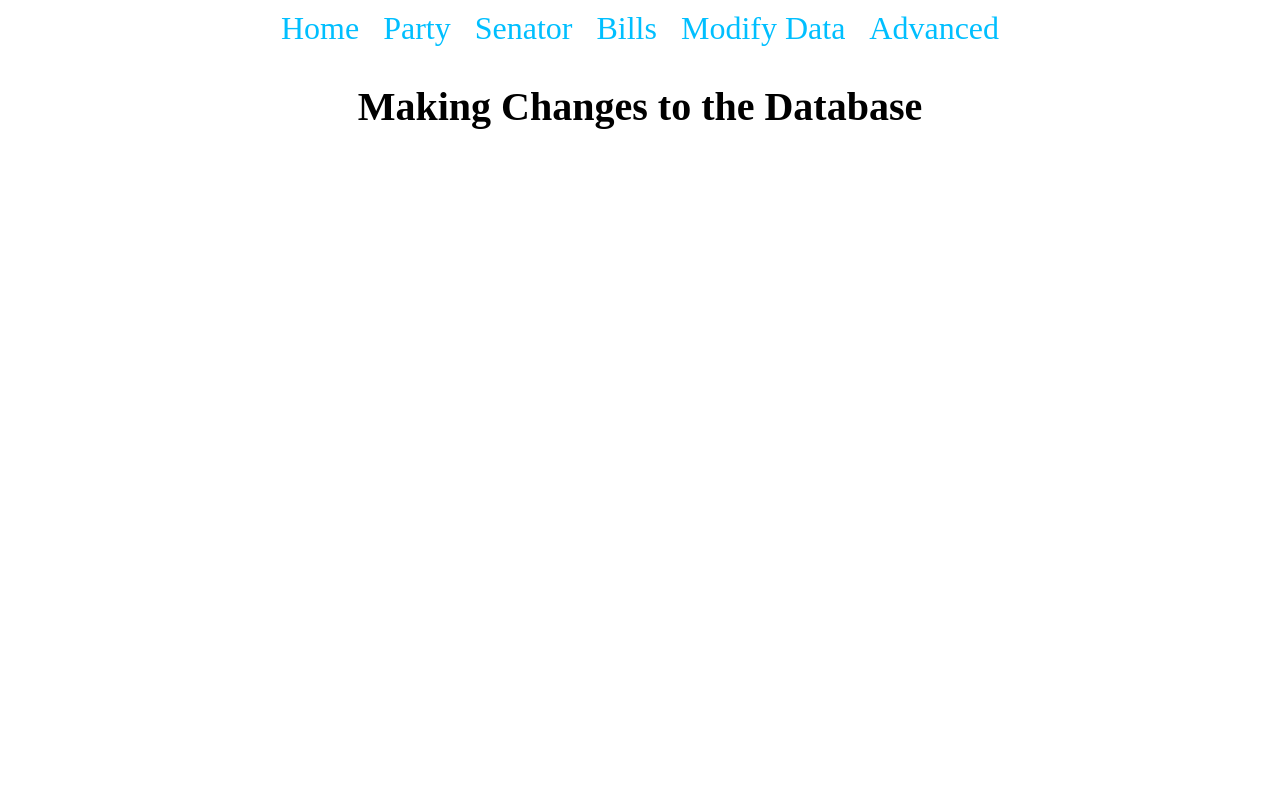
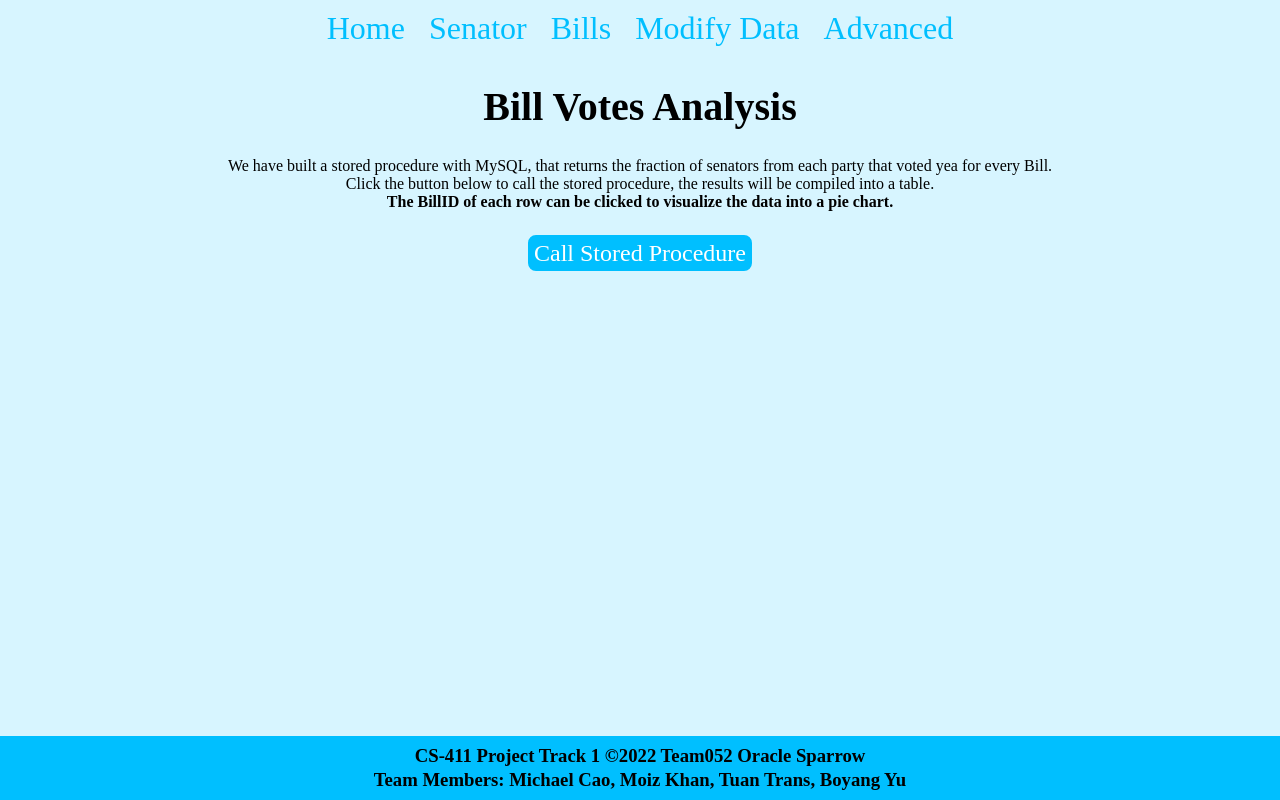
Before and after one commit to mkhan329/cs411-team052-SenatorDB, a React (Create React App) app in the folder vote-record-frontend/: page /bills in a window 1280 px wide. Built offline with nearby package versions, Linux system fonts and the light colour scheme.

Commit message:
Added Donut Chart to Bills Page and Styling to whole website

```diff
--- a/vote-record-frontend/src/App.css
+++ b/vote-record-frontend/src/App.css
@@ -1,43 +1,42 @@
 .App {
   text-align: center;
   font-family: outfit;
-
+  height: auto;
 }
 
-.App-logo {
-  height: 40vmin;
-  pointer-events: none;
+button {
+  font-family: outfit;
+  display: inline-flex;
+  margin: 8px;
+  padding: 4px;
+  font-size: 24px;
+  line-height: 24px;
+  width: fit-content;
+  height: fit-content;
+  background-color: deepskyblue;
+  color:white;
+  transition-duration: 0.2s;
+  text-decoration: none;
+  padding: auto;
+  border-radius: 8px;
+  border: 2px solid deepskyblue;
+}
+button:hover {
+  margin: 8px;
+  padding: 4px;
+  font-size: 24px;
+  line-height: 24px;
+  border: 2px solid deepskyblue;
+  background-color: white;
+  color: deepskyblue;
 }
 
-@media (prefers-reduced-motion: no-preference) {
-  .App-logo {
-    animation: App-logo-spin infinite 20s linear;
-  }
+input {
+  border: 2px solid deepskyblue;
+  background-color: white;
+  border-radius: 8px;
+  padding-left: 8px;
+  font-family: outfit;
+  font-size: 24px;
+  line-height: 24px;
 }
-
-.App-header {
-  background-color: #282c34;
-  min-height: 100vh;
-  display: flex;
-  flex-direction: column;
-  align-items: center;
-  justify-content: center;
-  font-size: calc(10px + 2vmin);
-  color: white;
-}
-
-.App-link {
-  color: #61dafb;
-}
-
-@keyframes App-logo-spin {
-  from {
-    transform: rotate(0deg);
-  }
-  to {
-    transform: rotate(360deg);
-  }
-}
-p {
-  font-size: 22px;
-}
--- a/vote-record-frontend/src/App.js
+++ b/vote-record-frontend/src/App.js
@@ -8,6 +8,7 @@ import Bills from './pages/bills';
 import ModifyData from './pages/modifydata';
 import Advanced from './pages/advquery';
 import NotFound from './pages/404';
+import Footer from './parts/footer';
 
 function App() {
   return (
@@ -22,6 +23,7 @@ function App() {
         <Route exact path="/adv" element={<Advanced/>}/>
         <Route path="*" element={<NotFound/>}/>
       </Routes>
+      <Footer/>
     </div>
     </Router>
   );
--- a/vote-record-frontend/src/index.css
+++ b/vote-record-frontend/src/index.css
@@ -5,6 +5,8 @@ body {
     sans-serif;
   -webkit-font-smoothing: antialiased;
   -moz-osx-font-smoothing: grayscale;
+  background-color: rgb(215, 245, 255);
+  height: 100vh;
 }
 
 code {
--- a/vote-record-frontend/src/pages/Bills.js
+++ b/vote-record-frontend/src/pages/Bills.js
@@ -1,17 +1,136 @@
 import React, { useState } from 'react';
+import ReactDOM from 'react-dom';
 import Axios from 'axios';
+import AntChart from '../parts/charts';
+
 import NavBar from '../parts/navbar';
 
 import './modifydata.css';
 
 function App() {
+  let bills = [];
+  const callProcedure = async () => {
+    document.getElementById("chart-holder").innerHTML = "Waiting For Data ...";
+    console.log("LOL");
+    const dataHolder = document.getElementById('data-holder');
+    dataHolder.innerHTML = "<br/> Fetching Data From the Backend, This May Take a While ..."
+    const result = await Axios.get('http://34.135.227.212/procedure').catch(function (error) {
+      console.log(error);
+      dataHolder.innerHTML = "Network Error: Connection Refused. Check if VM instance is running.";
+      document.getElementById("chart-holder").innerHTML = "";
+      return;
+    });
+    console.log("Getting");
+    console.log(result);
+
+    if (result.data.length === 0) dataHolder.innerHTML = "The Stored Procedure did not return anything";
+    else {
+      document.getElementById("chart-holder").innerHTML = "Click on any BillID to visualize the data.";
+      for (let i = 0; i <  result.data[0].length; i+=3) {
+        let BillId = result.data[0][i].BillId;
+        let vp1, vp2, vp3 = 0;
+        if (result.data[0][i] !== null || result.data[0][i].VotePercentage !== null) {
+          vp1 = result.data[0][i].VotePercentage;
+        }
+        if (result.data[0][i+2] !== null || result.data[0][i+2].VotePercentage !== null) {
+          vp2 = result.data[0][i+2].VotePercentage;
+        }
+        if (result.data[0][i+1] !== null || result.data[0][i+1].VotePercentage !== null) {
+          vp3 = result.data[0][i+1].VotePercentage;
+        }
+        let line = [
+          BillId,
+          (vp1 * 100).toFixed(3),
+          (vp2 * 100).toFixed(3),
+          (vp3 * 100).toFixed(3)
+        ];
+        bills.push(line);
+      }
+
+      dataHolder.innerHTML = "<h1>Procedure Results</h1>";
+      const table = document.createElement("table");
+      const row0 = document.createElement("tr");
+      const item01 = document.createElement("th");
+      item01.innerHTML = "BillID";
+      const item02 = document.createElement("th");
+      item02.innerHTML = "% Democrats Yea Votes";
+      const item03 = document.createElement("th");
+      item03.innerHTML = "% Republicans Yea Votes";
+      const item04 = document.createElement("th");
+      item04.innerHTML = "% Independent Yea Votes";
+      row0.appendChild(item01);
+      row0.appendChild(item02);
+      row0.appendChild(item03);
+      row0.appendChild(item04);
+      table.appendChild(row0);
+
+      bills.forEach(
+        el => {
+          const row = document.createElement("tr");
+          const idButton = document.createElement("button");
+          const item1 = document.createElement("th");
+          const item2 = document.createElement("th");
+          const item3 = document.createElement("th");
+          const item4 = document.createElement("th");
+
+          idButton.innerHTML = el[0];
+          idButton.className = "id-draw-button";
+          idButton.onclick = function () {
+            console.log("Clicked");
+            drawChart(el[1], el[2], el[3]);
+          };
+          item1.appendChild(idButton);
+          item2.innerHTML = el[1];
+          item3.innerHTML = el[2];
+          item4.innerHTML = el[3];
+
+          row.appendChild(item1);
+          row.appendChild(item2);
+          row.appendChild(item3);
+          row.appendChild(item4);
+
+          table.appendChild(row);
+        });
+      dataHolder.appendChild(table);
+    }
+  }
+
   return (
-    <div className='modify-container'>
+    <div className='bills-container'>
       <NavBar/>
-      <h1 className="page-title">Making Changes to the Database</h1>
+      <h1 className="page-title">Bill Votes Analysis</h1>
+      <p>We have built a stored procedure with MySQL, that returns the fraction
+        of senators from each party that voted yea for every Bill.
+        <br/>
+        Click the button below to call the stored procedure, the results will be compiled into a table.
+        <br/>
+        <b>The BillID of each row can be clicked to visualize the data into a pie chart.</b>
+      </p>
+      <button onClick={callProcedure}>Call Stored Procedure</button>
+      <div id="chart-holder"></div>
+      <div id="data-holder"></div>
 
     </div>
   );
 }
 
 export default App;
+
+function drawChart(data1, data2, data3) {
+  console.log("Trying to draw chart");
+  console.log(data1+ ","+data2+","+data3);
+  var chartData = [{
+    type: 'Democrat',
+    value: Math.ceil(data1)
+  }, {
+    type: 'Republican',
+    value: Math.ceil(data2)
+  }, {
+    type: 'Independent',
+    value: Math.ceil(data3)
+  }];
+  var chartColor = ['#0080ff', '#ff0000', '#40ff00'];
+
+  const root = ReactDOM.createRoot(document.getElementById("chart-holder"));
+  root.render(<AntChart id='Bills-Chart' data={[...chartData]} color={chartColor} title='Yea Votes Composition'/>);
+}
--- a/vote-record-frontend/src/pages/homepage.css
+++ b/vote-record-frontend/src/pages/homepage.css
@@ -12,7 +12,7 @@ table {
   width: 100%;
 }
 td, th {
-  border: 1px solid #dddddd;
+  border: 1px solid lightskyblue;
   margin: 0px;
   text-align: center;
   font-weight: 400;
@@ -20,5 +20,5 @@ td, th {
   padding: 0px;
 }
 tr:nth-child(even) {
-  background-color: #ebebeb;
+  background-color: lightskyblue;
 }
--- a/vote-record-frontend/src/pages/modifydata.js
+++ b/vote-record-frontend/src/pages/modifydata.js
@@ -8,6 +8,7 @@ function App() {
   const insertURL = 'http://34.135.227.212/insert';
   const deleteURL = 'http://34.135.227.212/delete';
   const updateURL = 'http://34.135.227.212/update';
+  const affURL = 'http://34.135.227.212/affiliated';
   const senDBURL = 'http://34.135.227.212/sen_db';
   return (
     <div className='modify-container'>
@@ -20,6 +21,7 @@ function App() {
       <div className='modify-button' onClick={() => {window.open(insertURL, "_blank").focus()}}>Insert Senator</div>
       <div className='modify-button' onClick={() => {window.open(deleteURL, "_blank").focus()}}>Delete Senator</div>
       <div className='modify-button' onClick={() => {window.open(updateURL, "_blank").focus()}}>Update Information</div>
+      <div className='modify-button' onClick={() => {window.open(affURL, "_blank").focus()}}>Show Affiliated Party</div>
       <div className='modify-button' onClick={() => {window.open(senDBURL, "_blank").focus()}}>Show First 50 Senators</div>
     </div>
   );
--- /dev/null
+++ b/vote-record-frontend/src/parts/footer.css
@@ -0,0 +1,21 @@
+#footer-container {
+  z-index: 2;
+  position: fixed;
+  width: 100%;
+  height: 8vh;
+  bottom: 0px;
+  background-color: rgba(0, 191, 255, 1);
+  text-align: center;
+  margin: 0px;
+  padding: 0px;
+}
+
+#footer-text {
+  margin: 0px;
+  padding: 0px;
+  padding-top: 1vh;
+  height: fit-content;
+  line-height: 3vh;
+  vertical-align: middle;
+  text-align: center;
+}
--- /dev/null
+++ b/vote-record-frontend/src/parts/footer.js
@@ -0,0 +1,15 @@
+import React from 'react';
+
+import './footer.css';
+
+function App() {
+  return (
+    <div id='footer-container'>
+      <h3 id="footer-text">CS-411 Project Track 1 ©2022 Team052 Oracle Sparrow <br/>
+        Team Members: Michael Cao, Moiz Khan, Tuan Trans, Boyang Yu
+      </h3>
+    </div>
+  );
+}
+
+export default App;
--- a/vote-record-frontend/src/parts/navbar.js
+++ b/vote-record-frontend/src/parts/navbar.js
@@ -8,7 +8,7 @@ function App() {
   return (
     <div id='nav-bar-container'>
       <Link className='nav-bar-button' to='/' id='home-button'>Home</Link>
-      <Link className='nav-bar-button' to='/party' id='party'>Party</Link>
+      {/* <Link className='nav-bar-button' to='/party' id='party'>Party</Link> */}
       <Link className='nav-bar-button' to='/senator' id='senator'>Senator</Link>
       <Link className='nav-bar-button' to='/bills' id='bills'>Bills</Link>
       <Link className='nav-bar-button' to='/modify' id='modify'>Modify Data</Link>
```
Also changed, not shown: vote-record-frontend/package.json (+5 -16 lines), vote-record-frontend/src/pages/senator.js (+7 -7 lines).
